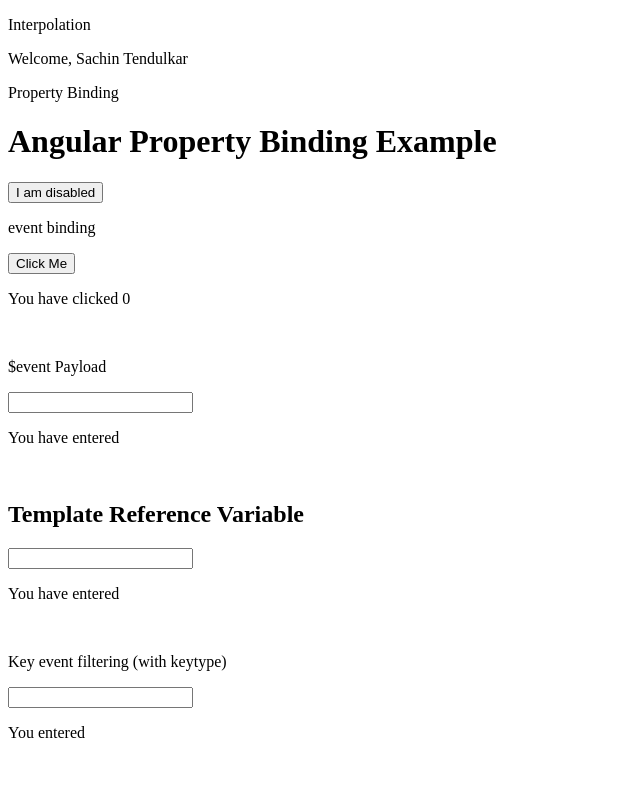
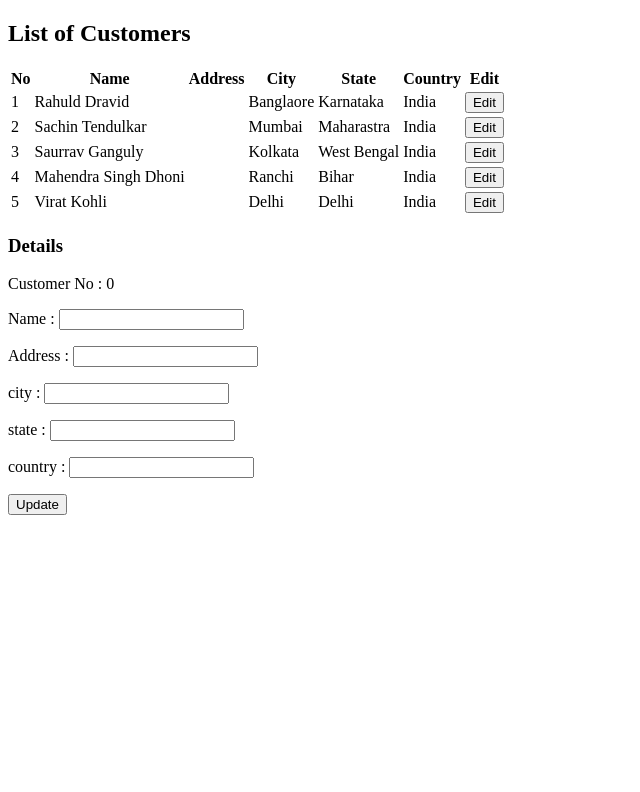
Before and after one commit to AsiriZenith/angular-tutorial-tektutorialshub, an Angular app in the folder tektutorialshubapp/: page / in a window 1280 px wide. Shown: the top 792 px of the page, without its empty margins (0-640 px from the left). Built offline with nearby package versions, Linux system fonts and the light colour scheme.

Commit message:
component communication lesson done

```diff
--- a/tektutorialshubapp/src/app/app.component.html
+++ b/tektutorialshubapp/src/app/app.component.html
@@ -1 +1,5 @@
-<com-component></com-component>
+<!-- <com-component></com-component> -->
+
+<!-- <communication-parent></communication-parent> -->
+
+<eventemitter-parent></eventemitter-parent>
--- /dev/null
+++ b/tektutorialshubapp/src/app/component/component-communication/child.component/child.component.html
@@ -0,0 +1,4 @@
+
+
+massage: {{message}}
+customer: {{customer}}
--- /dev/null
+++ b/tektutorialshubapp/src/app/component/component-communication/child.component/child.component.ts
@@ -0,0 +1,36 @@
+import { Component, Input, OnInit, SimpleChanges } from "@angular/core";
+import { Customer } from "../component-communication.component";
+
+@Component({
+    selector: 'child-component',
+    templateUrl: './child.component.html'
+})
+
+export class ChildComponent implements OnInit {
+
+    @Input() count: number | undefined;
+
+    ngOnInit(): void {
+    }
+
+    code: String | undefined;
+    neme: String | undefined;
+
+    @Input() message: string | undefined;
+    @Input() customer: Customer | undefined;
+    changelog: string[] = [];
+
+    ngOnChanges(changes: SimpleChanges) {
+        console.log('OnChanges');
+        console.log(JSON.stringify(changes));
+
+        // tslint:disable-next-line:forin
+        for (const propName in changes) {
+             const change = changes[propName];
+             const to  = JSON.stringify(change.currentValue);
+             const from = JSON.stringify(change.previousValue);
+             const changeLog = `${propName}: changed from ${from} to ${to} `;
+             this.changelog.push(changeLog);
+        }
+    }
+}
--- /dev/null
+++ b/tektutorialshubapp/src/app/component/component-communication/component-communication.component.html
@@ -0,0 +1,12 @@
+<button (click)="increment()">Increment</button>
+<button (click)="decrement()">decrement</button> <br>
+
+<!-- <child-component [count]=Counter></child-component> -->
+
+<br>
+<p> Message : <input type='text' [(ngModel)]='message'> </p>
+<p> Code : <input type='text' [(ngModel)]='code'></p>
+<p> Name : <input type='text' [(ngModel)]='name'></p>
+<p><button (click)="updateCustomer()">Update </button>
+
+<child-component [message]=message [customer]=customer></child-component>
--- /dev/null
+++ b/tektutorialshubapp/src/app/component/component-communication/component-communication.component.ts
@@ -0,0 +1,43 @@
+import { Component, OnInit } from "@angular/core";
+
+@Component({
+    selector: 'communication-parent',
+    templateUrl: './component-communication.component.html'
+})
+
+export class CommunicationComponent implements OnInit {
+
+    // title = 'Component Interaction';
+    Counter = 5;
+
+    ngOnInit(): void {
+    }
+
+    increment() {
+        this.Counter++;
+    }
+    decrement() {
+        this.Counter--;
+    }
+
+
+    title = 'ngOnChanges';
+    message = '';
+    // customer!:Customer;
+    customer: Customer = {
+        code: 0,
+        name: ''
+    };
+    name = '';
+    code = 0;
+
+    updateCustomer() {
+        this.customer.name = this.name;
+        this.customer.code = this.code;
+    }
+}
+
+export interface Customer {
+    code: number;
+    name: string;
+}
--- /dev/null
+++ b/tektutorialshubapp/src/app/component/eventemitter-lesson/Customer.ts
@@ -0,0 +1,10 @@
+export class Customer {
+
+    customerNo: number = 0;
+    name: string = "";
+    address: string = "";
+    city: string = "";
+    state: string = "";
+    country: string = "";
+
+}
--- /dev/null
+++ b/tektutorialshubapp/src/app/component/eventemitter-lesson/eventemitter-child/eventemitter-child.component.html
@@ -0,0 +1,8 @@
+<p>Customer No : {{customer.customerNo}}</p>
+<p>Name : <input [(ngModel)]="customer.name"></p>
+<p>Address : <input [(ngModel)]="customer.address"></p>
+<p>city : <input [(ngModel)]="customer.city"></p>
+<p>state : <input [(ngModel)]="customer.state"></p>
+<p>country : <input [(ngModel)]="customer.country"></p>
+
+<button (click)="update()">Update</button>
--- /dev/null
+++ b/tektutorialshubapp/src/app/component/eventemitter-lesson/eventemitter-child/eventemitter-child.component.ts
@@ -0,0 +1,16 @@
+import { Component, EventEmitter, Input, Output } from "@angular/core";
+import { Customer } from "../Customer";
+
+@Component({
+    selector: 'eventemitter-child',
+    templateUrl: './eventemitter-child.component.html'
+})
+export class EventemitterChildComponent {
+
+    @Input() customer:Customer = new Customer();
+    @Output() customerChange: EventEmitter<Customer> = new EventEmitter<Customer>();
+
+    update() {
+        this.customerChange.emit(this.customer);
+    }
+}
--- /dev/null
+++ b/tektutorialshubapp/src/app/component/eventemitter-lesson/eventemitter.lesson.component.html
@@ -0,0 +1,29 @@
+<h2>List of Customers</h2>
+
+<table class='table'>
+    <thead>
+        <tr>
+            <th>No</th>
+            <th>Name</th>
+            <th>Address</th>
+            <th>City</th>
+            <th>State</th>
+            <th>Country</th>
+            <th>Edit</th>
+        </tr>
+    </thead>
+    <tbody>
+        <tr *ngFor="let customer of customers;">
+            <td>{{customer.customerNo}}</td>
+            <td>{{customer.name}}</td>
+            <td>{{customer.address}}</td>
+            <td>{{customer.city}}</td>
+            <td>{{customer.state}}</td>
+            <td>{{customer.country}}</td>
+            <td><button (click)="showDetails(customer)">Edit</button></td>
+        </tr>
+    </tbody>
+</table>
+
+<h3>Details</h3>
+<eventemitter-child [customer]="selectedCustomer" (customerChange)="update($event)"></eventemitter-child>
--- /dev/null
+++ b/tektutorialshubapp/src/app/component/eventemitter-lesson/eventemitter.lesson.component.ts
@@ -0,0 +1,32 @@
+import { Component } from "@angular/core";
+import { Customer } from "./Customer";
+
+@Component({
+    selector: 'eventemitter-parent',
+    templateUrl: 'eventemitter.lesson.component.html'
+})
+export class EventemitterParentComponent {
+
+    customers: Customer[] = [
+
+        { customerNo: 1, name: 'Rahuld Dravid', address: '', city: 'Banglaore', state: 'Karnataka', country: 'India' },
+        { customerNo: 2, name: 'Sachin Tendulkar', address: '', city: 'Mumbai', state: 'Maharastra', country: 'India' },
+        { customerNo: 3, name: 'Saurrav Ganguly', address: '', city: 'Kolkata', state: 'West Bengal', country: 'India' },
+        { customerNo: 4, name: 'Mahendra Singh Dhoni', address: '', city: 'Ranchi', state: 'Bihar', country: 'India' },
+        { customerNo: 5, name: 'Virat Kohli', address: '', city: 'Delhi', state: 'Delhi', country: 'India' },
+
+    ]
+
+    selectedCustomer: Customer = new Customer();
+
+    showDetails(customer: Customer) {
+        this.selectedCustomer = Object.assign({}, customer)
+    }
+
+    update(customer: Customer) {
+        console.log(customer)
+        var cust = this.customers.find(e => e.customerNo == customer.customerNo)
+        Object.assign(cust, customer)
+        alert("Customer Saved")
+    }
+}
```
Also changed, not shown: tektutorialshubapp/src/app/app.module.ts (+11 -2 lines).
